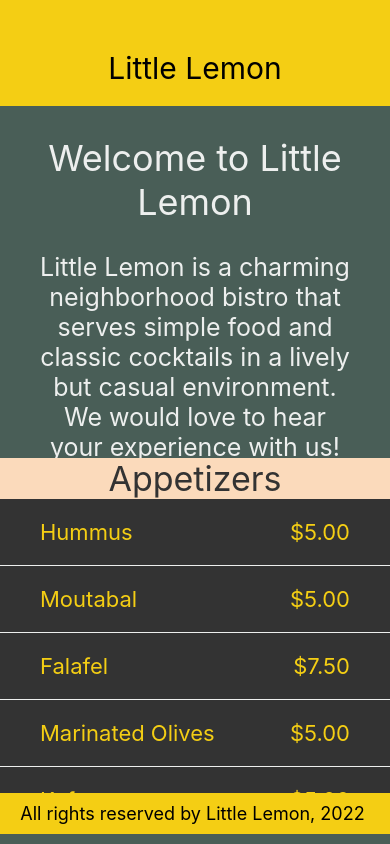
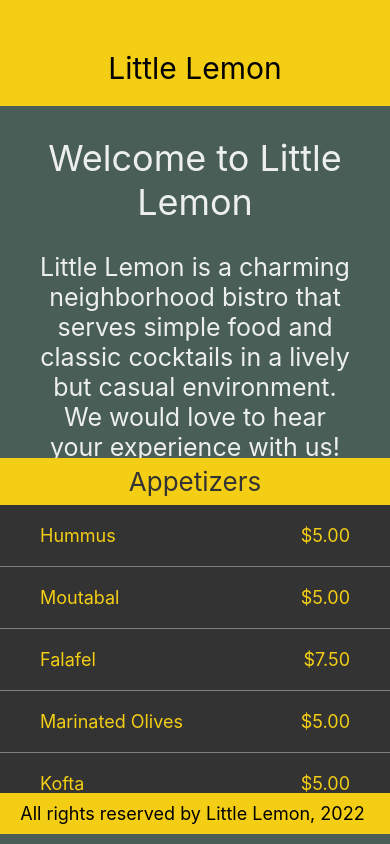
Before and after one commit to WaltBernalM/react-native-playground, a React Native app: screen / in a window 390 px wide. Built offline with nearby package versions, Linux system fonts and the light colour scheme.

Commit message:
fix of styles in Menu component

```diff
--- a/components/Menu.jsx
+++ b/components/Menu.jsx
@@ -91,23 +91,24 @@ const menuStyles = StyleSheet.create({
     paddingHorizontal: 40,
     paddingVertical: 20,
     backgroundColor: "#333333",
-    flexDirection: 'row',
-    justifyContent: 'space-between'
+    flexDirection: "row",
+    justifyContent: "space-between",
   },
   sectionHeader: {
-    backgroundColor: "#fbdabb",
+    backgroundColor: "#F4CE14",
     color: "#333333",
-    fontSize: 34,
+    fontSize: 26,
     flexWrap: "wrap",
     textAlign: "center",
+    paddingVertical: 8
   },
   itemText: {
     color: "#F4CE14",
-    fontSize: 22,
+    fontSize: 18,
   },
   separator: {
     borderBottomWidth: 1,
-    borderColor: "#EDEFEE",
+    borderColor: "gray",
   },
   footerText: {
     color: "#EDEFEE",
```
